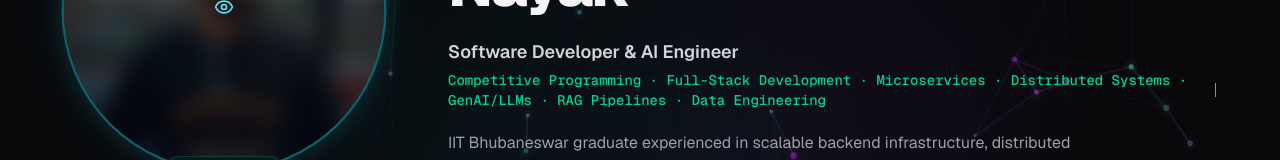
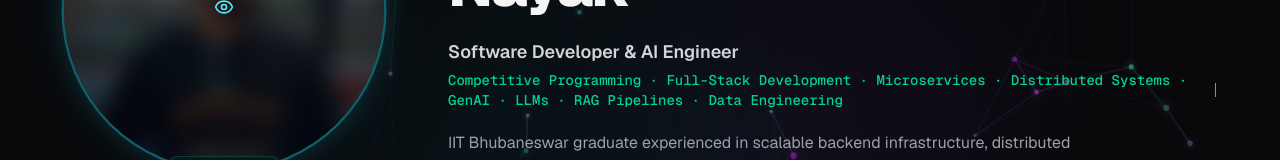
Before and after one commit to NayakSubhransu/Subhransu_Portfolio, a Next.js app: page / in a window 1280 px wide. Shown: the part 304-464 px from the top of the page. Built offline with nearby package versions, Linux system fonts and the light colour scheme.

Commit message:
ThreeD.tsx updated

```diff
--- a/components/ui/HeroNetwork.tsx
+++ b/components/ui/HeroNetwork.tsx
@@ -122,7 +122,9 @@ export default function HeroNetwork() {
     const isTouch = window.matchMedia(
       "(hover: none) and (pointer: coarse)"
     ).matches;
+
     if (prefersReduced || isTouch) return;
+    // const isTouch = ...; // used to SKIP mouse forces, not to exit
 
     const canvas = canvasRef.current;
     if (!canvas) return;
--- a/data/portfolio-data.ts
+++ b/data/portfolio-data.ts
@@ -21,7 +21,7 @@ export const heroData: HeroData = {
   name: "Subhransu Priyaranjan Nayak",
   title: "Software Developer & AI Engineer",
   headline:
-    "Competitive Programming · Full-Stack Development · Microservices · Distributed Systems · GenAI/LLMs · RAG Pipelines · Data Engineering",
+    "Competitive Programming · Full-Stack Development · Microservices · Distributed Systems · GenAI · LLMs · RAG Pipelines · Data Engineering",
   bio: "IIT Bhubaneswar graduate experienced in scalable backend infrastructure, distributed architectures, and RAG pipelines. The proven track record of architecting low-latency AP Key-Value Store (Amazon Dynamo model), decoupled event-driven microservices, and high-throughput analytical platforms. Active competitive programmer passionate about tackling complex Data Structures and Algorithms challenges under tight complexity constraints.",
   photoPath: "/images/subhransu-photo.jpeg",
   photoAlt: "Subhransu Priyaranjan Nayak - Software Engineer & AI Developer",
```
